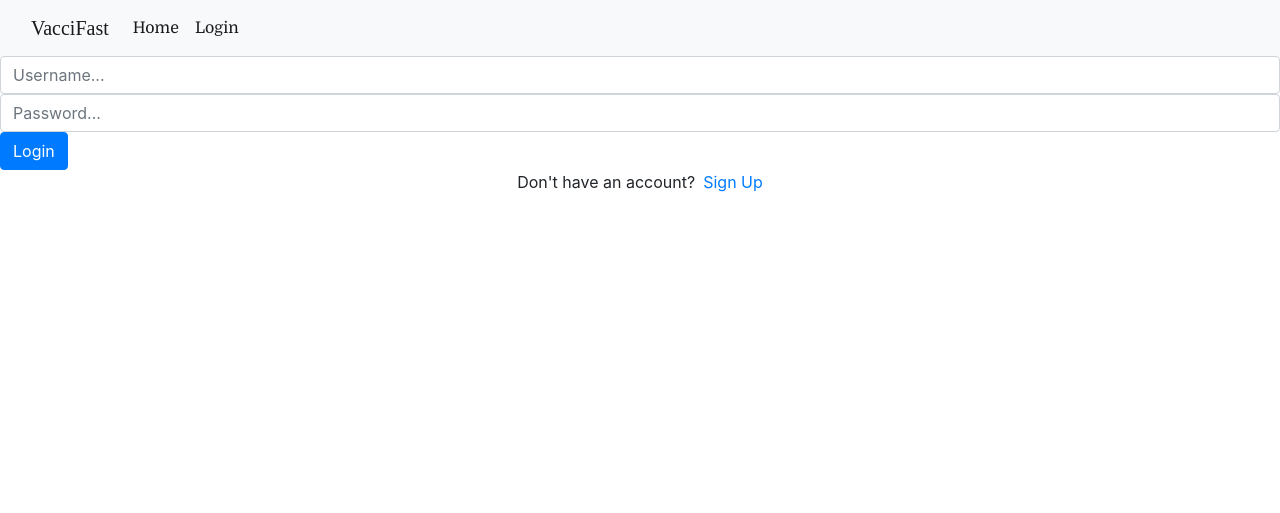
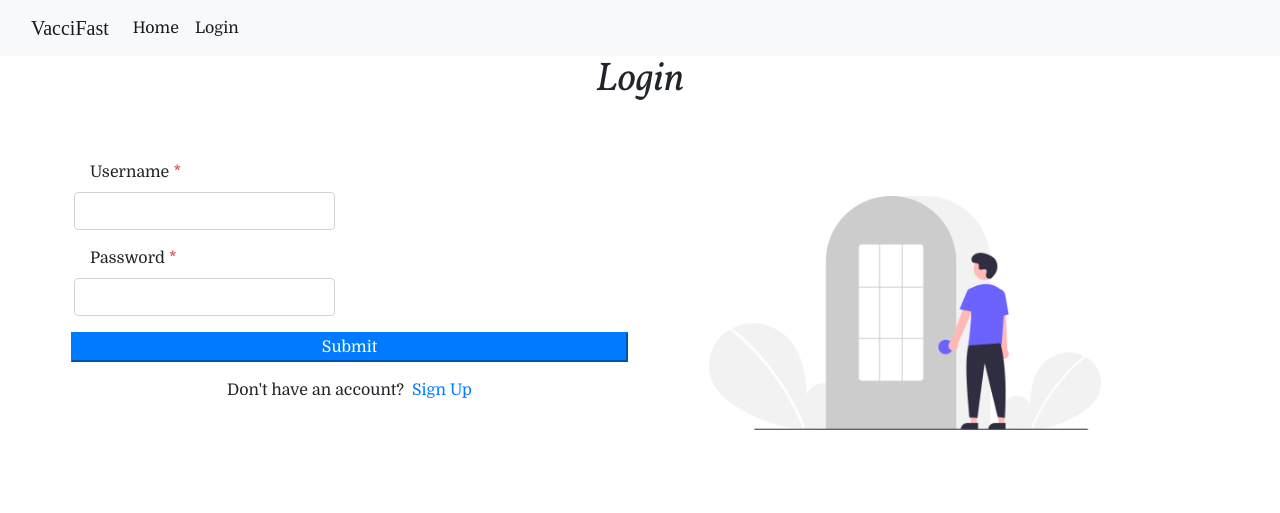
Before and after one commit to kothawleprem/debug_thugs_fullstack_hack21, a Django app: page /login/ in a window 1280 px wide. Shown: the top 513 px of the page. Run offline with Django 3.2, Linux system fonts and the light colour scheme; some libraries are stand-ins or nearby versions; some web fonts are replaced.

Commit message:
Improved Frontend

```diff
--- a/templates/vacciapp/login.html
+++ b/templates/vacciapp/login.html
@@ -4,17 +4,40 @@
 
 {% block body %}
 
-<form method="POST" action="">
-{% csrf_token %}
-<input type="text" name="username" placeholder="Username..." class="form-control">
-<input type="password" name="password" placeholder="Password..." class="form-control" >
-<input class="btn btn-primary " type="submit" value="Login">
 
-</form>
-{{form.errors}}
-<div class="d-flex justify-content-center links">
-Don't have an account?
-<a href="{% url 'register' %}" class="ml-2">Sign Up</a>
+<center><h1  style="font-family: 'Vollkorn', serif;" >Login</h1></center>
+
+<div class="container px-1 py-5 mx-auto" style="font-family: 'Domine', serif;">
+    <div class="row">
+        <div class="col-md-6 text-center">
+                <form  method="POST" class="form-card">
+                {% csrf_token %}
+                    <div class="row justify-content-between text-left">
+                        <div class="form-group col-sm-6 flex-column d-flex"> <label class="form-control-label px-3">Username<span class="text-danger"> *</span></label><input type="text" name="username" class="form-control"> </div>
+
+                    </div>
+
+                    <div class="row justify-content-between text-left">
+                        <div class="form-group col-sm-6 flex-column d-flex"> <label class="form-control-label px-3">Password<span class="text-danger"> *</span></label><input type="password" name="password"  class="form-control" ></div>
+
+                    </div>
+
+                    <div class="row justify-content-center">
+                    <center> <div class="form-group flex-column d-flex"> <button type="submit" class="btn-block btn-primary">Submit</button> </div></center>
+
+                    </div>
+                </form>
+                <div class="d-flex justify-content-center links">
+                    Don't have an account?
+                    <a href="{% url 'register' %}" class="ml-2">Sign Up</a>
+                    </div>
+            </div>
+        <div class="col-md-6">
+        <img src="/media/login.png" style='width:500px' alt="">
+        </div>
+    </div>
+
 </div>
 
+
 {% endblock %}
```
Also changed, not shown: templates/vacciapp/register.html (+25 -1 lines), db.sqlite3, media/login.png (added), media/register.png (added).
